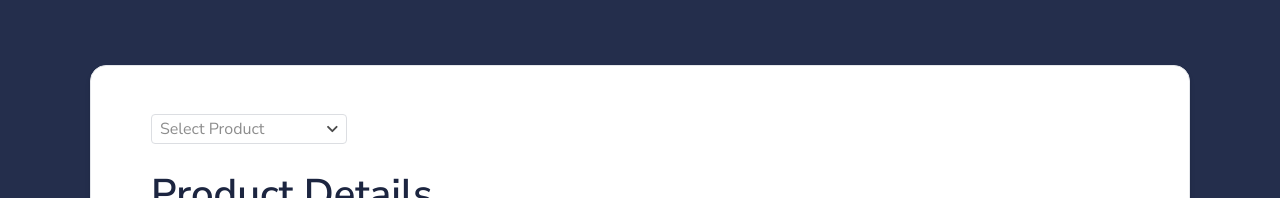
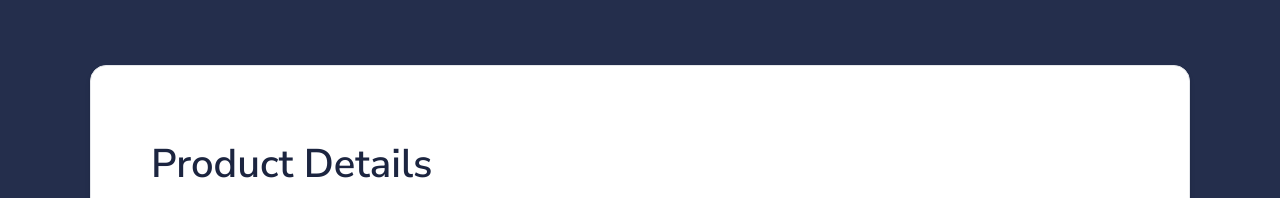
Before and after one commit to Somarrose/Column-management, a Flask app: page /product_details in a window 1280 px wide. Shown: the part 95-293 px from the top of the page. Run offline with Flask 3, Linux system fonts and the light colour scheme; data that the repository does not hold is empty; some libraries are stand-ins or nearby versions.

Commit message:
fixed last entry template behaviour

```diff
--- a/templates/product_details.html
+++ b/templates/product_details.html
@@ -2,9 +2,6 @@
 
 
 {% block content %}
-
-<select style="width:20%;" id="single">
-</select>
 
 <h1 class="mt-4 text-dark">Product Details</h1>
 <div id="select_content">
@@ -46,61 +43,3 @@
     </table>
 </div>
 {% endblock content %}
-
-{% block javascripts %}
-{{ super() }}
-
-<script>
-    var select = new SlimSelect({
-        select: '#single',
-        settings: {
-          hideSelected: false,
-        }
-      })
-
-    $(document).ready(function()
-    {
-        $.get('/get_product_columns', function(data) {  // Shorthand for AJAX GET request
-            // Store the JSON data in a JavaScript object
-            var columnData = data;
-            //var selectField = $("#single");
-            // You can now use the 'columnData' object to access the JSON data
-            console.log(columnData);
-            options=[];
-            options.push({'placeholder': true, 'text': 'Select Product'})
-            for (var i = 0; i < columnData.length; i++) {
-                  var option =  {
-                  text: columnData[i].reference,
-                  value: columnData[i].sn,
-                };
-                options.push(option);
-            }
-            select.setData(options);
-        });
-        //    select.setData([
-        //    {text: 'Value 1', value: 'value1'},
-        //    {text: 'Value 2', value: 'value2'}])
-        $("#single").change(function() {
-            var values = select.getSelected(); // Will return an array of strings
-            //console.log(values);
-            if(values == "Select Product")
-            {
-                //pass
-            }
-            else{
-                $.get("/product_details/".concat(values))
-                .done(function(response) {
-                // Find the specific div within the response
-                var content = $(response).find("#select_content");
-
-                // Replace the content of an element with id "select_content" with the response
-                $("#select_content").replaceWith(content);
-            })
-        }
-        });
-
-    })
-
-</script>
-
-{% endblock javascripts %}
--- a/views.py
+++ b/views.py
@@ -31,10 +31,12 @@ def usage_entry():
             date = date
         )
         db.session.add(usage_entry)
+        db.session.flush()
+        id_= usage_entry.id
         db.session.commit()
         # Redirect to a success page or another route
         flash('Usage Entry Successful!', 'success')
-        return redirect( url_for('product_last_usage', column_id=column_id) )
+        return redirect( url_for('product_last_usage', id=id_) )
     return render_template('usage_entry.html', form=form)
 
 @app.route('/', methods=['GET', 'POST'])
@@ -106,13 +108,13 @@ def product_details(column_id):
         return render_template('product_details.html', columns=columns)
 
 
-@app.route('/product_last_usage', defaults={'column_id': None})
-@app.route('/product_last_usage/<string:column_id>')
-def product_last_usage(column_id):
+@app.route('/product_last_usage', defaults={'id': None})
+@app.route('/product_last_usage/<int:id>')
+def product_last_usage(id):
     last_usage=[]
-    if column_id:
+    if id:
         # Query last usage of the product from the database
-        last_usage.append(UsageEntry.query.filter_by(column_id=column_id).order_by(UsageEntry.date.desc()).first())
+        last_usage.append(UsageEntry.query.get(id))
         # Render template to display last usage of the product
         print(last_usage)
         return render_template('last_product_entry.html', usage=last_usage)
```
Also changed, not shown: templates/product_usage.html (+30 -6 lines).
